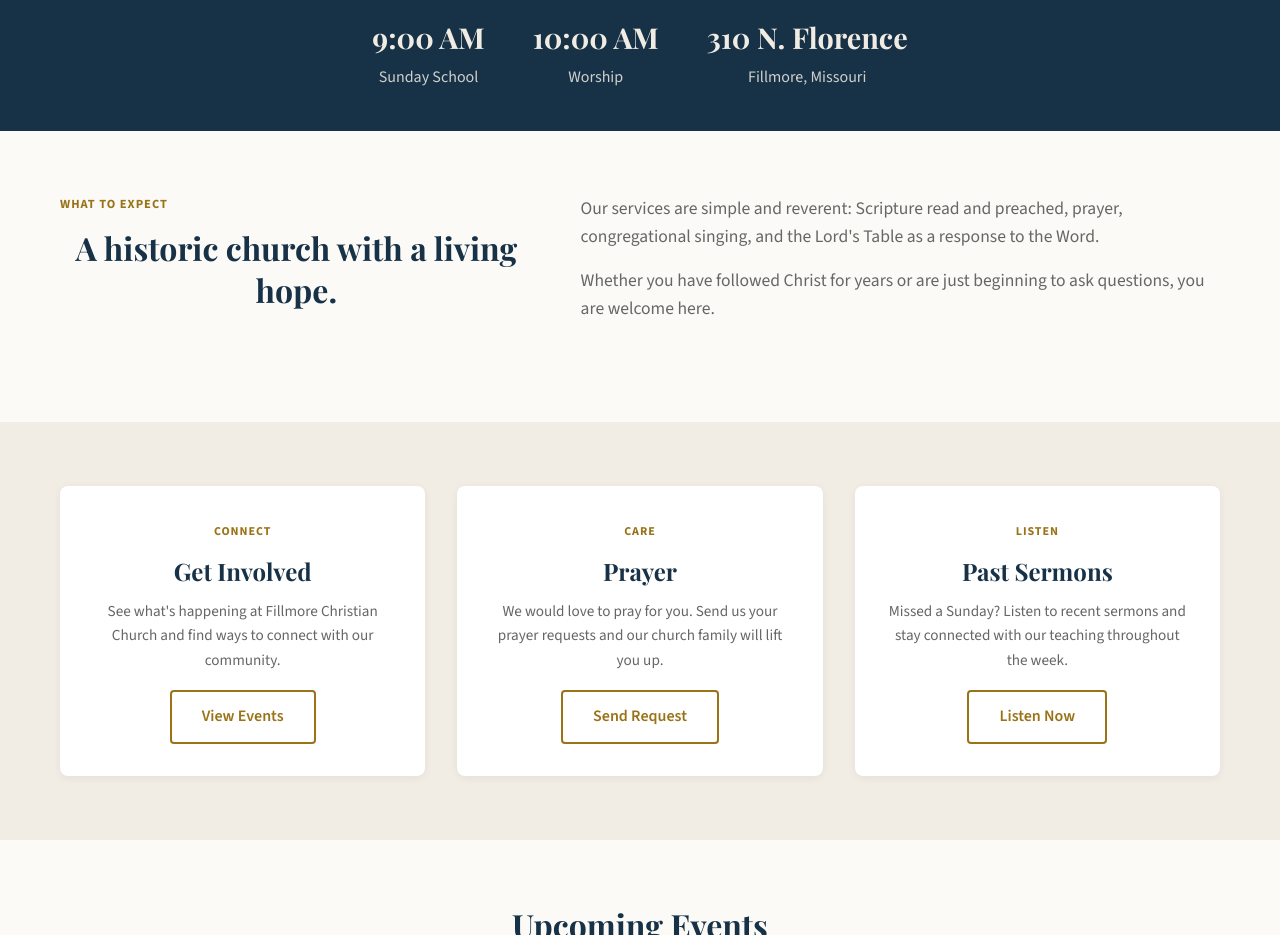
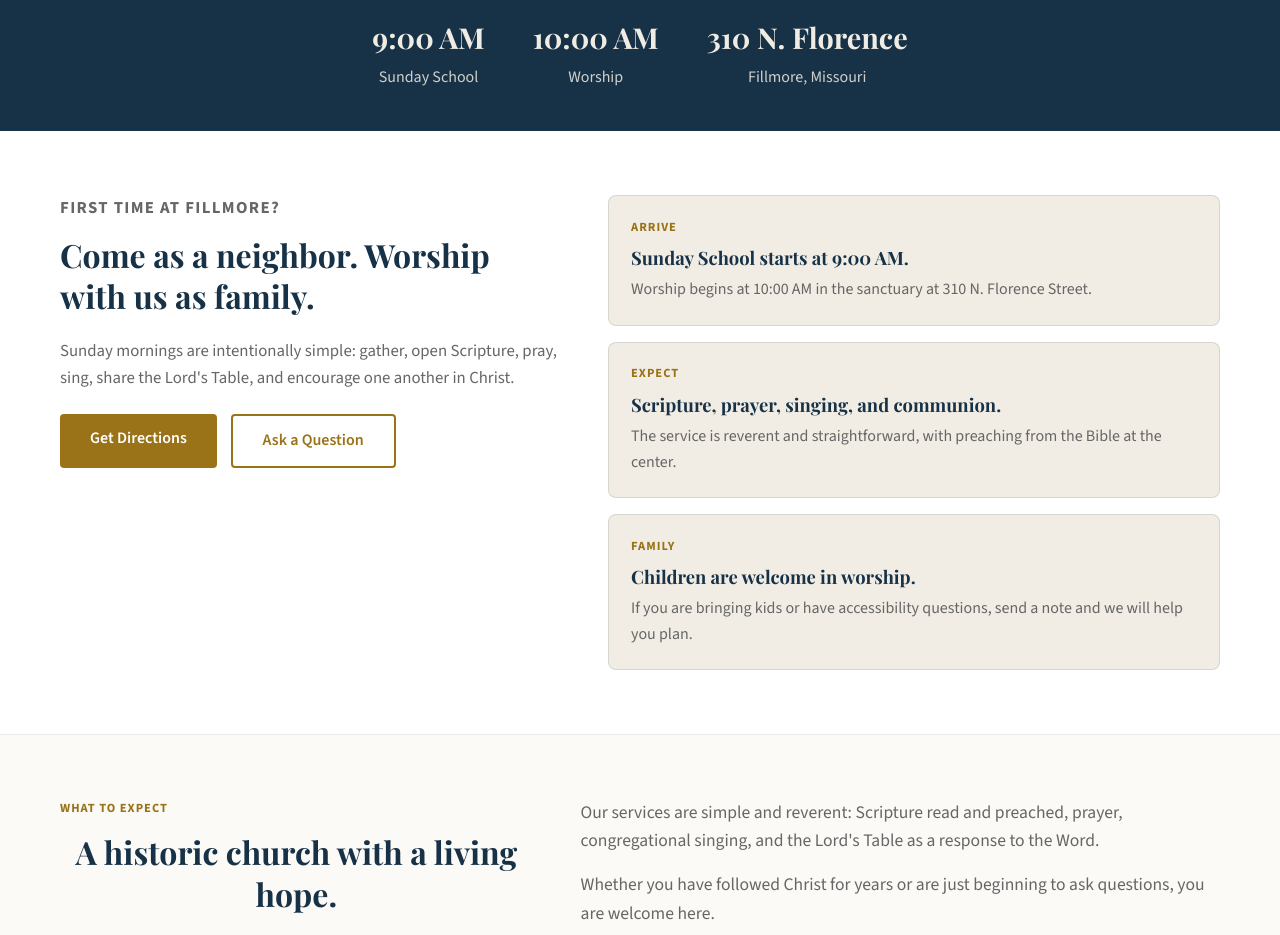
Before and after one commit to wakefieldhare-collab/fillmorechristian-website, a website: page index.html in a window 1280 px wide. Shown: the part 900-1835 px from the top of the page. Drawn offline with Linux system fonts and the light colour scheme; no server answers.

Commit message:
Add homepage first visit guide

```diff
--- a/css/style.css
+++ b/css/style.css
@@ -471,6 +471,67 @@ h4 { font-size: 1.25rem; }
   margin-top: 1.5em;
 }
 
+.visit-guide {
+  background: var(--color-white);
+  border-bottom: 1px solid rgba(23, 50, 71, 0.1);
+}
+
+.visit-guide-grid {
+  display: grid;
+  grid-template-columns: minmax(0, 0.9fr) minmax(0, 1.1fr);
+  gap: 3rem;
+  align-items: start;
+}
+
+.visit-guide-intro h2 {
+  margin-bottom: 0.65em;
+  text-align: left;
+}
+
+.visit-guide-intro p {
+  color: var(--color-text-light);
+  font-size: 1.05rem;
+}
+
+.visit-guide-actions {
+  display: flex;
+  flex-wrap: wrap;
+  gap: 0.85rem;
+  margin-top: 1.4rem;
+}
+
+.visit-guide-list {
+  display: grid;
+  gap: 1rem;
+}
+
+.visit-guide-item {
+  border: 1px solid rgba(23, 50, 71, 0.12);
+  border-radius: 8px;
+  padding: 1.35rem;
+  background: var(--color-bg-alt);
+}
+
+.visit-guide-label {
+  color: var(--color-accent);
+  display: block;
+  font-size: 0.78rem;
+  font-weight: 700;
+  letter-spacing: 0.08em;
+  margin-bottom: 0.55rem;
+  text-transform: uppercase;
+}
+
+.visit-guide-item h3 {
+  font-size: 1.15rem;
+  margin-bottom: 0.45rem;
+}
+
+.visit-guide-item p {
+  color: var(--color-text-light);
+  margin-bottom: 0;
+}
+
 .media-band {
   background: var(--color-primary);
   color: var(--color-text-on-dark);
@@ -1411,6 +1472,7 @@ h4 { font-size: 1.25rem; }
   }
 
   .welcome-grid,
+  .visit-guide-grid,
   .media-band-grid,
   .location-panel,
   .sermon-tools-card,
--- a/index.html
+++ b/index.html
@@ -127,6 +127,37 @@
         <div class="time-item">
           <span class="time">310 N. Florence</span>
           <span class="label">Fillmore, Missouri</span>
+        </div>
+      </div>
+    </div>
+  </section>
+
+  <section class="section visit-guide" id="first-visit-guide">
+    <div class="container visit-guide-grid">
+      <div class="visit-guide-intro">
+        <p class="eyebrow">First time at Fillmore?</p>
+        <h2>Come as a neighbor. Worship with us as family.</h2>
+        <p>Sunday mornings are intentionally simple: gather, open Scripture, pray, sing, share the Lord's Table, and encourage one another in Christ.</p>
+        <div class="visit-guide-actions">
+          <a href="https://maps.google.com/?q=310+N+Florence+Street+Fillmore+MO+64449" class="btn btn-primary" target="_blank" rel="noopener">Get Directions</a>
+          <a href="contact.html" class="btn btn-outline">Ask a Question</a>
+        </div>
+      </div>
+      <div class="visit-guide-list" aria-label="First visit details">
+        <div class="visit-guide-item">
+          <span class="visit-guide-label">Arrive</span>
+          <h3>Sunday School starts at 9:00 AM.</h3>
+          <p>Worship begins at 10:00 AM in the sanctuary at 310 N. Florence Street.</p>
+        </div>
+        <div class="visit-guide-item">
+          <span class="visit-guide-label">Expect</span>
+          <h3>Scripture, prayer, singing, and communion.</h3>
+          <p>The service is reverent and straightforward, with preaching from the Bible at the center.</p>
+        </div>
+        <div class="visit-guide-item">
+          <span class="visit-guide-label">Family</span>
+          <h3>Children are welcome in worship.</h3>
+          <p>If you are bringing kids or have accessibility questions, send a note and we will help you plan.</p>
         </div>
       </div>
     </div>
```
Also changed, not shown: 2 other files.
